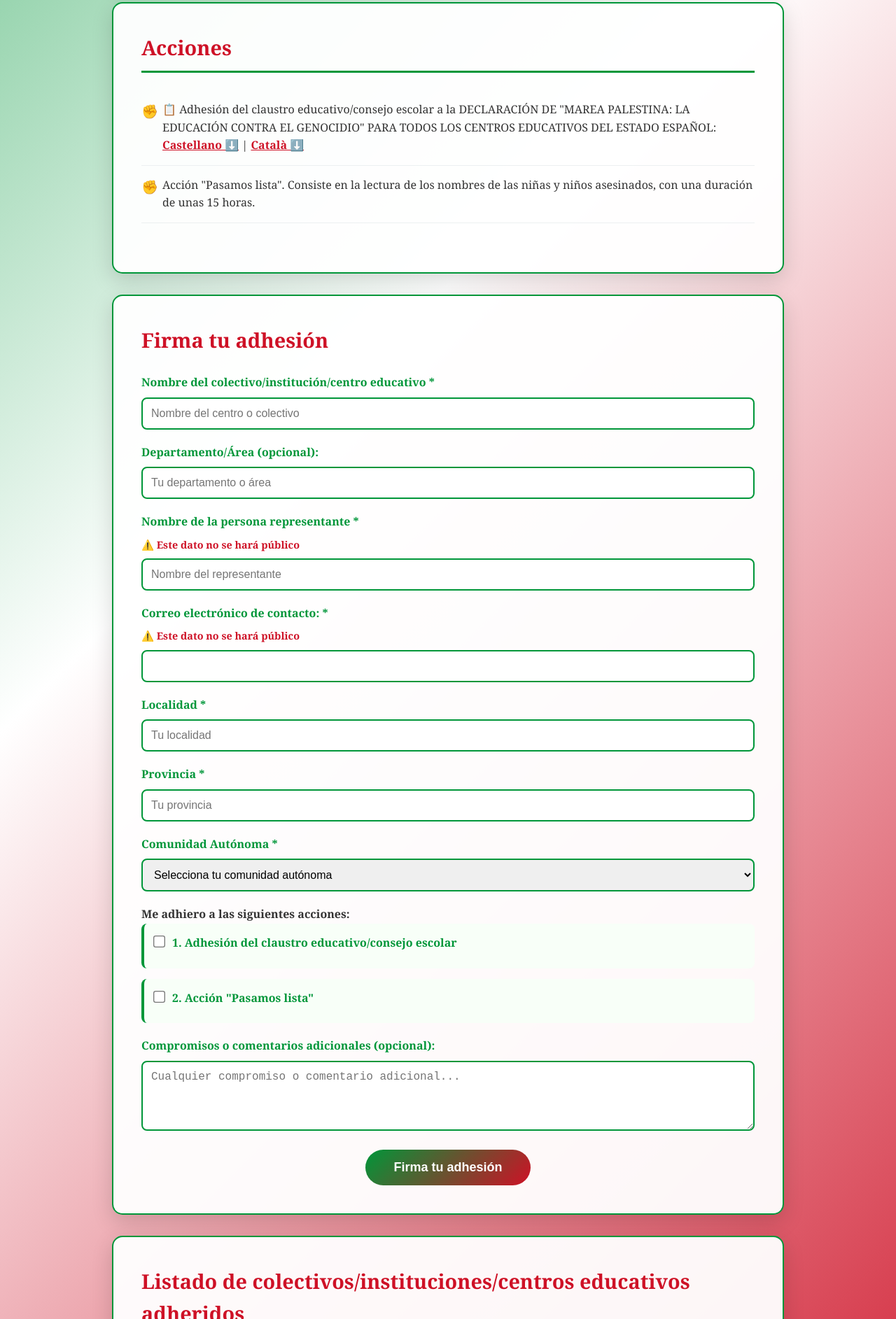
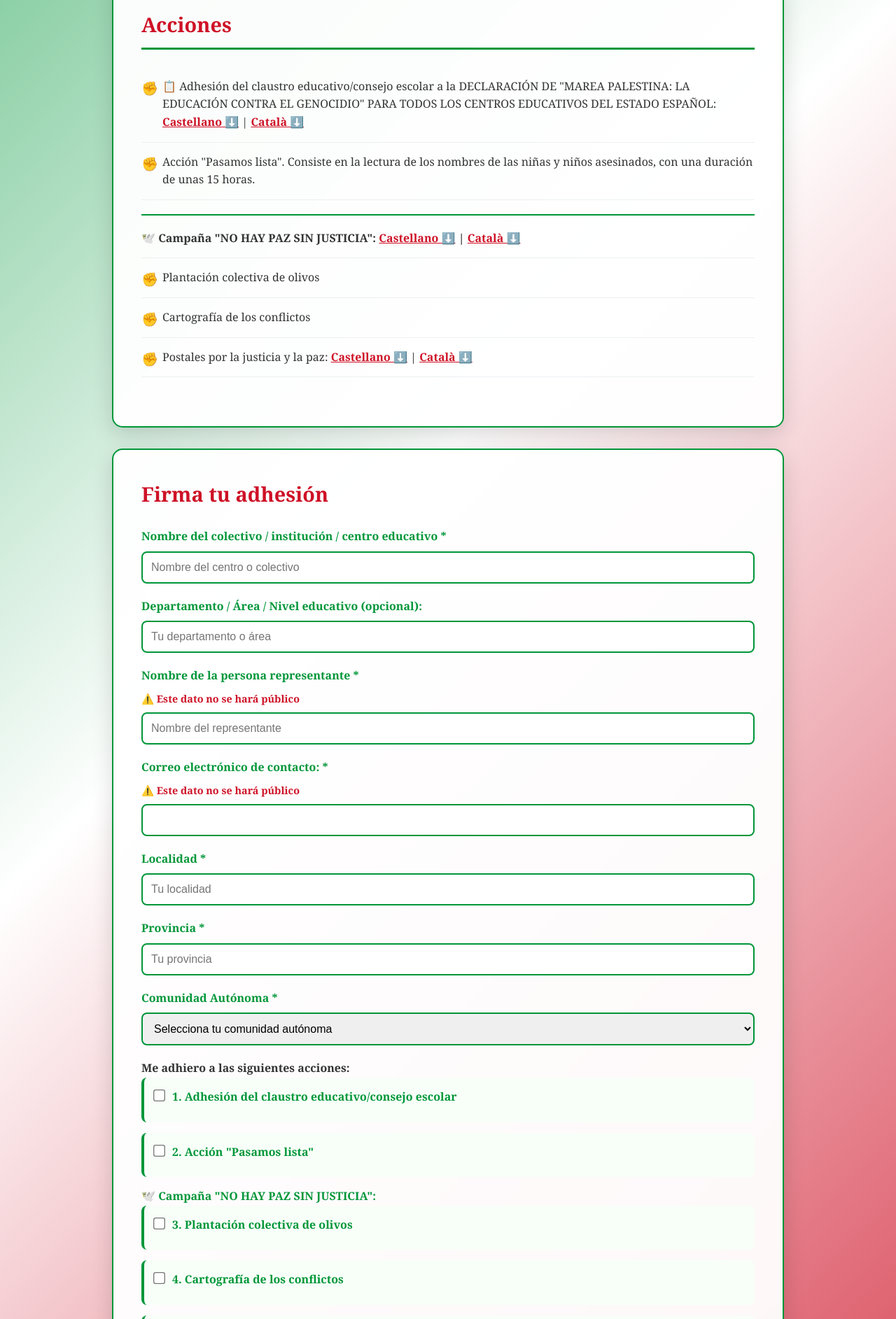
Before and after one commit to perakakis/MareaPalestina, a plain HTML site: page index.html in a window 1280 px wide. Shown: the part 1575-3460 px from the top of the page at 70% size. Drawn offline with Linux system fonts and the light colour scheme; no server answers.

Commit message:
Add new campaign

```diff
--- a/index.html
+++ b/index.html
@@ -102,6 +102,11 @@
         /* Hide action 2 (keep actions 1 and 3 visible) */
         .commitment-list li:nth-child(2) {
             display: none;
+        }
+
+        /* Campaign header without fist icon */
+        .commitment-list li.campaign-header:before {
+            content: none;
         }
 
         .form-section {
@@ -347,7 +352,7 @@
     <div class="container">
         <div class="header">
             <img src="logo.jpeg" alt="MAREA PALESTINA: LA EDUCACIÓN CONTRA EL GENOCIDIO" style="max-width: 100%; height: auto; margin-bottom: 15px;">
-            <p class="subtitle">NO ES NORMAL COMENZAR ESTE CURSO CON NORMALIDAD</p>
+            <!-- <p class="subtitle">NO ES NORMAL COMENZAR ESTE CURSO CON NORMALIDAD</p> -->
             <div class="intro-text">
                 <p>Organizaciones de docentes de todos los niveles educativos, familias, personal de administración y servicios, y colectivos vinculados al mundo de la educación a nivel estatal, nos hemos constituido como Marea Palestina: la educación contra el genocidio.</p>
                 <br>
@@ -368,6 +373,17 @@
                 </li>
                 <li>Encierros "Marea Palestina: la educación contra el genocidio"</li>
                 <li>Acción "Pasamos lista". Consiste en la lectura de los nombres de las niñas y niños asesinados, con una duración de unas 15 horas.</li>
+                <li class="campaign-header" style="font-weight: bold; margin-top: 20px; border-top: 2px solid #009639; padding-top: 20px; padding-left: 0;">
+                    🕊️ Campaña "NO HAY PAZ SIN JUSTICIA":
+                    <a href="NO HAY PAZ SIN JUSTICIA.pdf" target="_blank" style="color: #CE1126; font-weight: bold; text-decoration: underline;">Castellano ⬇️</a> |
+                    <a href="NO HI HA PAU SENSE JUSTICIA.pdf" target="_blank" style="color: #CE1126; font-weight: bold; text-decoration: underline;">Català ⬇️</a>
+                </li>
+                <li>Plantación colectiva de olivos</li>
+                <li>Cartografía de los conflictos</li>
+                <li>Postales por la justicia y la paz:
+                    <a href="postales por la paz y la justicia.pdf" target="_blank" style="color: #CE1126; font-weight: bold; text-decoration: underline;">Castellano ⬇️</a> |
+                    <a href="Postals per la pau.pdf" target="_blank" style="color: #CE1126; font-weight: bold; text-decoration: underline;">Català ⬇️</a>
+                </li>
             </ul>
         </div>
 
@@ -379,12 +395,12 @@
                 </div>
 
                 <div class="form-group">
-                    <label for="center">Nombre del colectivo/institución/centro educativo *</label>
+                    <label for="center">Nombre del colectivo / institución / centro educativo *</label>
                     <input type="text" id="center" name="center" required placeholder="Nombre del centro o colectivo">
                 </div>
 
                 <div class="form-group">
-                    <label for="department">Departamento/Área (opcional):</label>
+                    <label for="department">Departamento / Área / Nivel educativo (opcional):</label>
                     <input type="text" id="department" name="department" placeholder="Tu departamento o área">
                 </div>
 
@@ -451,11 +467,24 @@
                         <input type="checkbox" id="commitment3" name="commitment3" value="Acción 'Pasamos lista'">
                         <label for="commitment3">2. Acción "Pasamos lista"</label>
                     </div>
+                    <p style="font-weight: bold; margin-top: 15px; color: #009639;">🕊️ Campaña "NO HAY PAZ SIN JUSTICIA":</p>
+                    <div class="checkbox-item">
+                        <input type="checkbox" id="commitment4" name="commitment4" value="Plantación colectiva de olivos">
+                        <label for="commitment4">3. Plantación colectiva de olivos</label>
+                    </div>
+                    <div class="checkbox-item">
+                        <input type="checkbox" id="commitment5" name="commitment5" value="Cartografía de los conflictos">
+                        <label for="commitment5">4. Cartografía de los conflictos</label>
+                    </div>
+                    <div class="checkbox-item">
+                        <input type="checkbox" id="commitment6" name="commitment6" value="Postales por la justicia y la paz">
+                        <label for="commitment6">5. Postales por la justicia y la paz</label>
+                    </div>
                 </div>
 
                 <div class="form-group">
-                    <label for="additional">Compromisos o comentarios adicionales (opcional):</label>
-                    <textarea id="additional" name="additional" placeholder="Cualquier compromiso o comentario adicional..."></textarea>
+                    <label for="additional">Compromisos / comentarios / descripción (opcional):</label>
+                    <textarea id="additional" name="additional" placeholder="Cualquier compromiso o comentario o descripción concreta..."></textarea>
                 </div>
 
                 <button type="submit" class="submit-btn">Firma tu adhesión</button>
@@ -580,7 +609,7 @@
 
             // Recoger compromisos seleccionados
             const selectedCommitments = [];
-            for (let i = 1; i <= 3; i++) {
+            for (let i = 1; i <= 6; i++) {
                 const checkbox = document.getElementById(`commitment${i}`);
                 if (checkbox && checkbox.checked) {
                     selectedCommitments.push(checkbox.value);
```
Also changed, not shown: 4 other files.
